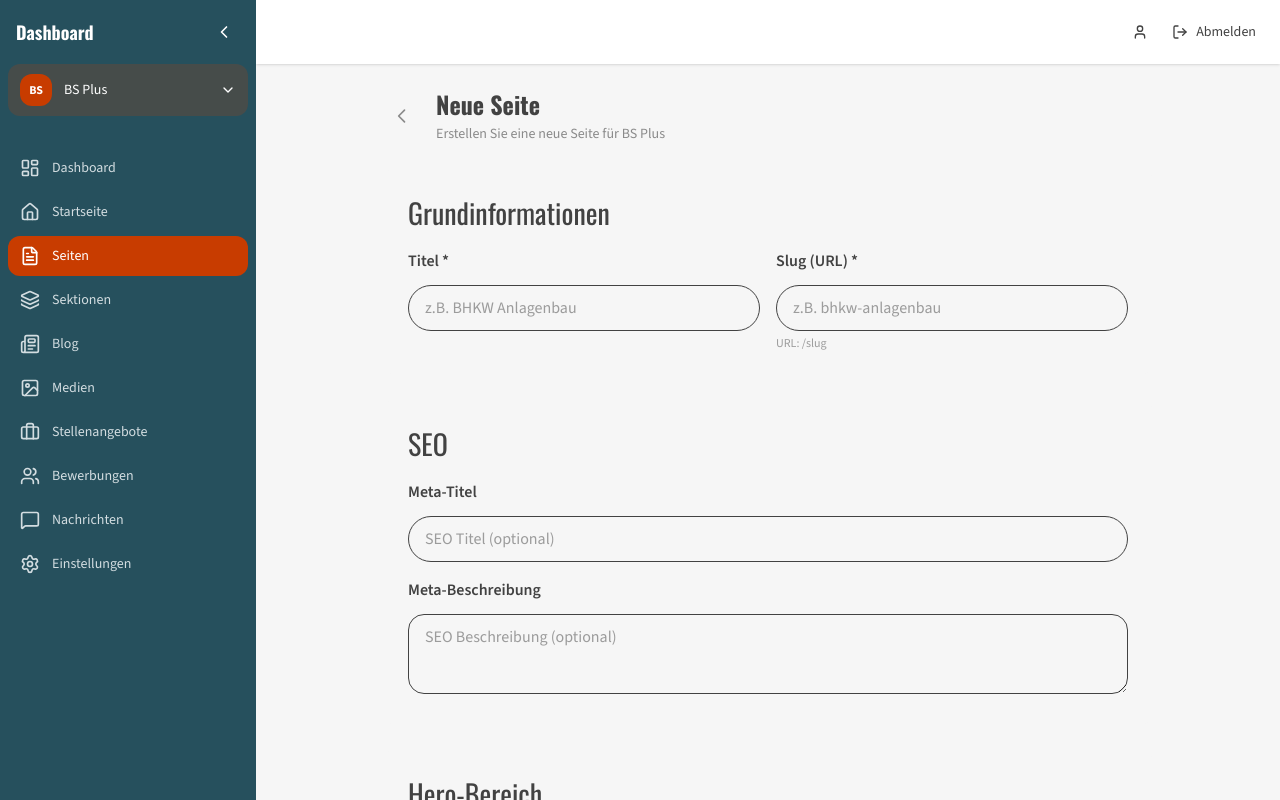
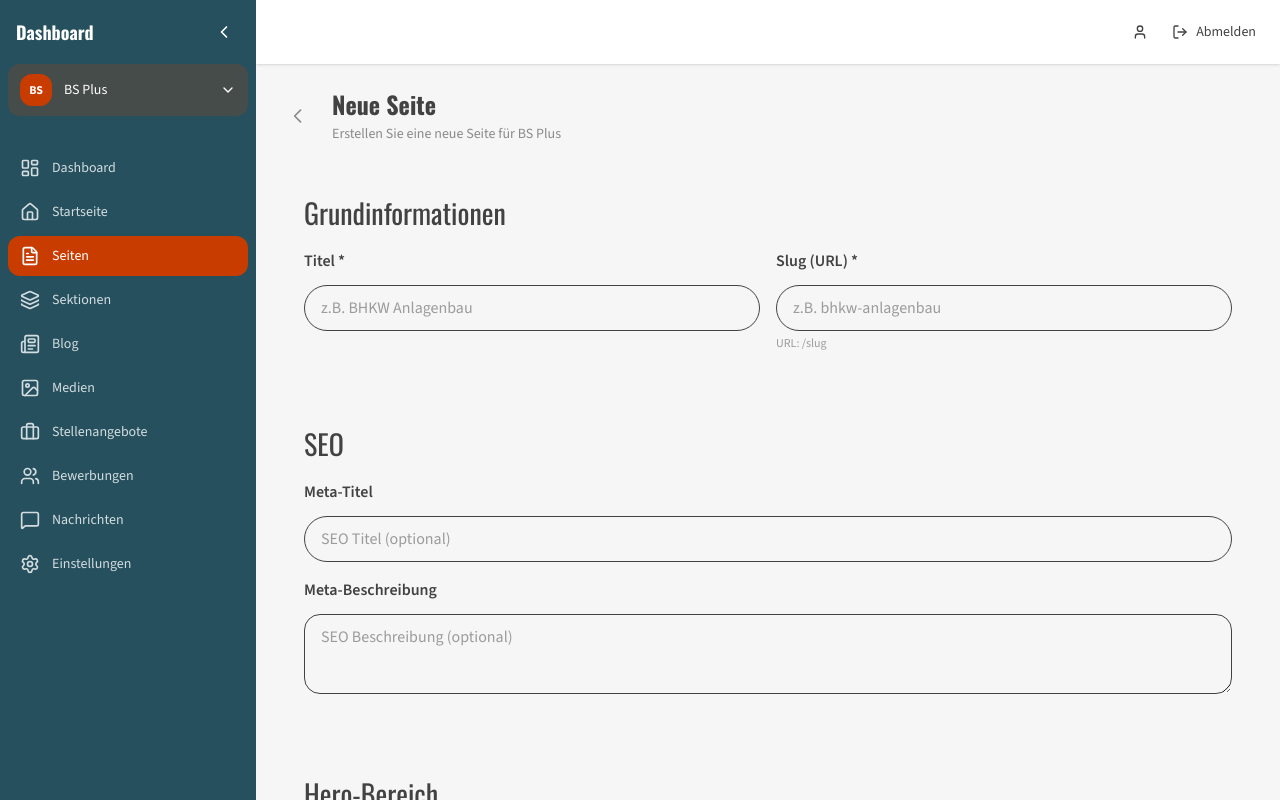
Before and after one commit to Melo-Designer/dashboard-bsplus-ipower, a Next.js app: page /seiten/neu in a window 1280 px wide. Built offline with nearby package versions, Linux system fonts and the light colour scheme; no server answers.

Commit message:
Remove max-width constraints from page editor
Dashboard pages should use full screen width, not narrow columns

```diff
--- a/src/app/(dashboard)/seiten/[id]/page.tsx
+++ b/src/app/(dashboard)/seiten/[id]/page.tsx
@@ -746,7 +746,7 @@
 
   if (isLoading) {
     return (
-      <div className="max-w-4xl mx-auto space-y-6">
+      <div className="space-y-6">
         <div className="flex items-center gap-4">
           <Skeleton className="h-10 w-10 rounded-lg" />
           <Skeleton className="h-8 w-48" />
@@ -760,7 +760,7 @@
   if (!page) return null
 
   return (
-    <div className="max-w-4xl mx-auto space-y-6">
+    <div className="space-y-6">
       {/* Header */}
       <div className="flex items-center justify-between">
         <div className="flex items-center gap-4">
--- a/src/app/(dashboard)/seiten/neu/page.tsx
+++ b/src/app/(dashboard)/seiten/neu/page.tsx
@@ -88,7 +88,7 @@
   }
 
   return (
-    <div className="max-w-3xl mx-auto space-y-6">
+    <div className="space-y-6">
       {/* Header */}
       <div className="flex items-center gap-4">
         <Link
```
